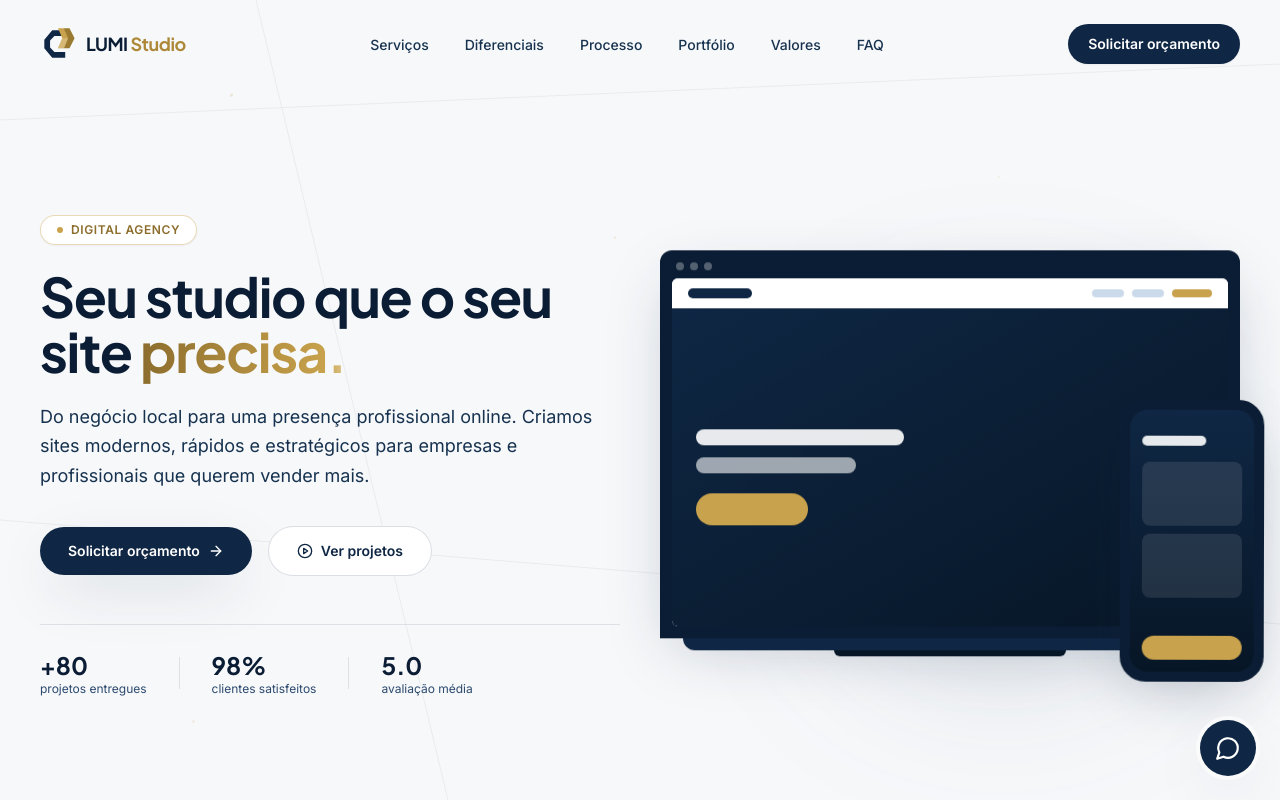
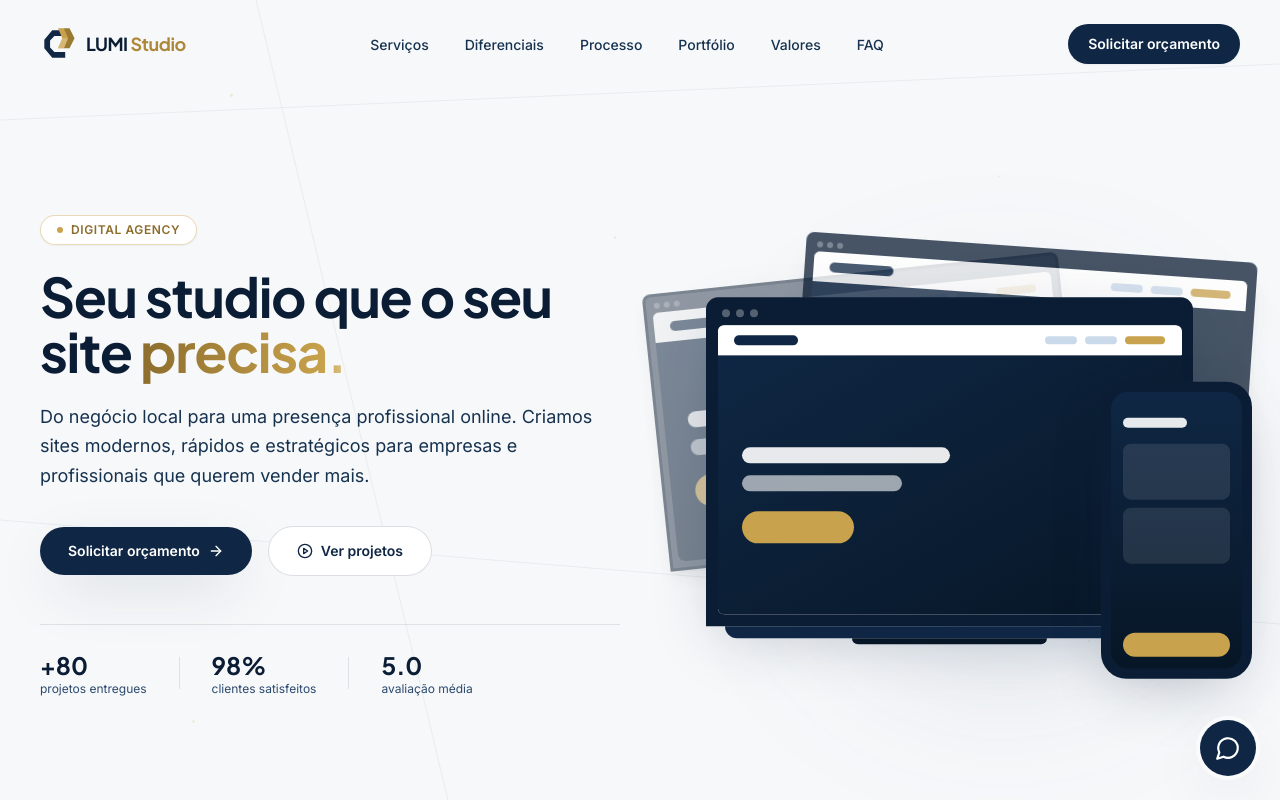
Before and after one commit to rafaelhbello/Lumi-Studio, a Next.js app: page / in a window 1280 px wide. Shown: the top 800 px of the page. Built offline with nearby package versions, Linux system fonts and the light colour scheme.

Commit message:
Hero: efeito cascata nos mockups de notebook e celular

```diff
--- a/components/Hero.tsx
+++ b/components/Hero.tsx
@@ -4,6 +4,41 @@ import { motion, useScroll, useTransform } from 'framer-motion';
 import { useRef } from 'react';
 import { ArrowRight, PlayCircle } from 'lucide-react';
 import AmbientBackground from './AmbientBackground';
+
+function BrowserScreen({ className = '' }: { className?: string }) {
+  return (
+    <div className={`overflow-hidden rounded-md bg-offwhite ${className}`}>
+      <div className="flex h-full w-full flex-col">
+        <div className="flex items-center justify-between bg-white px-3 py-2 sm:px-4 sm:py-2.5">
+          <div className="h-2 w-12 rounded-full bg-navy-700 sm:h-2.5 sm:w-16" />
+          <div className="flex gap-1.5 sm:gap-2">
+            <div className="h-1.5 w-6 rounded-full bg-navy-100 sm:h-2 sm:w-8" />
+            <div className="h-1.5 w-6 rounded-full bg-navy-100 sm:h-2 sm:w-8" />
+            <div className="h-1.5 w-8 rounded-full bg-gold-500 sm:h-2 sm:w-10" />
+          </div>
+        </div>
+        <div className="flex flex-1 flex-col items-start justify-center gap-2 bg-gradient-to-br from-navy-700 to-navy-900 px-4 sm:gap-3 sm:px-6">
+          <div className="h-1.5 w-16 rounded-full bg-gold-400/80 sm:h-2 sm:w-24" />
+          <div className="h-3 w-36 rounded-full bg-white/90 sm:h-4 sm:w-52" />
+          <div className="h-3 w-28 rounded-full bg-white/60 sm:h-4 sm:w-40" />
+          <div className="mt-1 h-6 w-20 rounded-full bg-gold-500 sm:mt-2 sm:h-8 sm:w-28" />
+        </div>
+      </div>
+    </div>
+  );
+}
+
+function PhoneScreen() {
+  return (
+    <div className="flex h-full flex-col gap-2 bg-gradient-to-b from-navy-700 to-navy-900 p-3">
+      <div className="h-1.5 w-10 rounded-full bg-gold-400/80" />
+      <div className="h-2.5 w-16 rounded-full bg-white/90" />
+      <div className="mt-2 h-14 w-full rounded-lg bg-white/10" />
+      <div className="h-14 w-full rounded-lg bg-white/10" />
+      <div className="mt-auto h-6 w-full rounded-full bg-gold-500" />
+    </div>
+  );
+}
 
 export default function Hero() {
   const ref = useRef<HTMLDivElement>(null);
@@ -97,65 +132,137 @@ export default function Hero() {
           </motion.div>
         </div>
 
-        {/* Mockups */}
+        {/* Mockups em cascata */}
         <motion.div
           style={{ y, opacity }}
-          initial={{ opacity: 0, scale: 0.92 }}
-          animate={{ opacity: 1, scale: 1 }}
-          transition={{ duration: 0.9, delay: 0.2, ease: [0.22, 1, 0.36, 1] }}
+          initial={{ opacity: 0 }}
+          animate={{ opacity: 1 }}
+          transition={{ duration: 0.6, delay: 0.15 }}
           className="relative z-10 mx-auto w-full max-w-lg lg:max-w-none"
         >
           <div className="absolute left-1/2 top-1/2 -z-10 h-[420px] w-[420px] -translate-x-1/2 -translate-y-1/2 rounded-full bg-gold-400/20 blur-[100px]" />
           <div className="absolute left-1/3 top-1/4 -z-10 h-[300px] w-[300px] rounded-full bg-navy-400/20 blur-[90px]" />
 
-          <div className="relative mx-auto w-full animate-float">
+          <div className="relative mx-auto aspect-[4/3] w-full max-w-md lg:max-w-none">
+            {/* Camada 3 — fundo (mais atrás, menor, deslocada) */}
+            <motion.div
+              initial={{ opacity: 0, y: 40, x: -28, rotate: -6 }}
+              animate={{
+                opacity: 0.55,
+                y: [0, -8, 0],
+                x: -28,
+                rotate: -6,
+              }}
+              transition={{
+                opacity: { duration: 0.7, delay: 0.15 },
+                y: { duration: 7, repeat: Infinity, ease: 'easeInOut', delay: 0.4 },
+              }}
+              className="absolute left-[4%] top-[8%] z-0 w-[72%]"
+            >
+              <div className="rounded-t-lg border-[3px] border-navy-800/80 bg-navy-800/80 p-1.5 shadow-lg">
+                <div className="mb-1 flex gap-1 pl-0.5">
+                  <span className="h-1.5 w-1.5 rounded-full bg-white/25" />
+                  <span className="h-1.5 w-1.5 rounded-full bg-white/25" />
+                  <span className="h-1.5 w-1.5 rounded-full bg-white/25" />
+                </div>
+                <BrowserScreen className="aspect-[16/10] opacity-90" />
+              </div>
+            </motion.div>
+
+            {/* Camada 2 — meio */}
+            <motion.div
+              initial={{ opacity: 0, y: 50, x: 20, rotate: 4 }}
+              animate={{
+                opacity: 0.75,
+                y: [0, -12, 0],
+                x: 20,
+                rotate: 4,
+              }}
+              transition={{
+                opacity: { duration: 0.7, delay: 0.28 },
+                y: { duration: 6.5, repeat: Infinity, ease: 'easeInOut', delay: 0.2 },
+              }}
+              className="absolute right-[2%] top-[2%] z-[1] w-[78%]"
+            >
+              <div className="rounded-t-lg border-[3px] border-navy-800 bg-navy-800 p-1.5 shadow-xl">
+                <div className="mb-1 flex gap-1 pl-0.5">
+                  <span className="h-1.5 w-1.5 rounded-full bg-white/30" />
+                  <span className="h-1.5 w-1.5 rounded-full bg-white/30" />
+                  <span className="h-1.5 w-1.5 rounded-full bg-white/30" />
+                </div>
+                <BrowserScreen className="aspect-[16/10]" />
+              </div>
+            </motion.div>
+
+            {/* Camada 1 — notebook principal (frente) */}
+            <motion.div
+              initial={{ opacity: 0, y: 60, scale: 0.94 }}
+              animate={{
+                opacity: 1,
+                y: [0, -14, 0],
+                scale: 1,
+              }}
+              transition={{
+                opacity: { duration: 0.8, delay: 0.4 },
+                scale: { duration: 0.8, delay: 0.4, ease: [0.22, 1, 0.36, 1] },
+                y: { duration: 6, repeat: Infinity, ease: 'easeInOut' },
+              }}
+              className="absolute bottom-[6%] left-[8%] z-[2] w-[84%]"
+            >
               <div className="rounded-t-xl border-4 border-navy-800 bg-navy-800 p-2 shadow-premium">
                 <div className="flex items-center gap-1.5 pb-2 pl-1">
                   <span className="h-2 w-2 rounded-full bg-white/30" />
                   <span className="h-2 w-2 rounded-full bg-white/30" />
                   <span className="h-2 w-2 rounded-full bg-white/30" />
                 </div>
-              <div className="aspect-[16/10] w-full overflow-hidden rounded-md bg-offwhite">
-                <div className="flex h-full w-full flex-col">
-                  <div className="flex items-center justify-between bg-white px-4 py-2.5">
-                    <div className="h-2.5 w-16 rounded-full bg-navy-700" />
-                    <div className="flex gap-2">
-                      <div className="h-2 w-8 rounded-full bg-navy-100" />
-                      <div className="h-2 w-8 rounded-full bg-navy-100" />
-                      <div className="h-2 w-10 rounded-full bg-gold-500" />
-                    </div>
-                  </div>
-                  <div className="flex flex-1 flex-col items-start justify-center gap-3 bg-gradient-to-br from-navy-700 to-navy-900 px-6">
-                    <div className="h-2 w-24 rounded-full bg-gold-400/80" />
-                    <div className="h-4 w-52 rounded-full bg-white/90" />
-                    <div className="h-4 w-40 rounded-full bg-white/60" />
-                    <div className="mt-2 h-8 w-28 rounded-full bg-gold-500" />
-                  </div>
-                </div>
-              </div>
+                <BrowserScreen className="aspect-[16/10]" />
               </div>
               <div className="mx-auto h-3 w-[92%] rounded-b-xl bg-navy-700" />
               <div className="mx-auto h-1.5 w-[40%] rounded-b-lg bg-navy-900" />
-          </div>
+            </motion.div>
 
+            {/* Celular — cascata na frente/direita */}
             <motion.div
-            className="absolute -bottom-6 -right-2 w-28 animate-floatSlow sm:w-32 lg:-right-6 lg:w-36"
-            initial={{ opacity: 0, x: 20 }}
-            animate={{ opacity: 1, x: 0 }}
-            transition={{ duration: 0.8, delay: 0.6 }}
+              initial={{ opacity: 0, y: 70, x: 30 }}
+              animate={{
+                opacity: 1,
+                y: [0, -10, 0],
+                x: 0,
+              }}
+              transition={{
+                opacity: { duration: 0.7, delay: 0.55 },
+                x: { duration: 0.7, delay: 0.55, ease: [0.22, 1, 0.36, 1] },
+                y: { duration: 5.5, repeat: Infinity, ease: 'easeInOut', delay: 0.3 },
+              }}
+              className="absolute -bottom-2 right-0 z-[3] w-[26%] min-w-[5.5rem] sm:min-w-[7rem] lg:right-[-2%]"
             >
-            <div className="rounded-[1.6rem] border-4 border-navy-800 bg-navy-800 p-1.5 shadow-premium">
-              <div className="aspect-[9/19] w-full overflow-hidden rounded-[1.1rem] bg-offwhite">
-                <div className="flex h-full flex-col gap-2 bg-gradient-to-b from-navy-700 to-navy-900 p-3">
-                  <div className="h-1.5 w-10 rounded-full bg-gold-400/80" />
-                  <div className="h-2.5 w-16 rounded-full bg-white/90" />
-                  <div className="mt-2 h-16 w-full rounded-lg bg-white/10" />
-                  <div className="h-16 w-full rounded-lg bg-white/10" />
-                  <div className="mt-auto h-6 w-full rounded-full bg-gold-500" />
-                </div>
+              <div className="rounded-[1.4rem] border-4 border-navy-800 bg-navy-800 p-1.5 shadow-premium sm:rounded-[1.6rem]">
+                <div className="aspect-[9/19] w-full overflow-hidden rounded-[1rem] bg-offwhite sm:rounded-[1.1rem]">
+                  <PhoneScreen />
                 </div>
               </div>
             </motion.div>
+
+            {/* Celular menor atrás (eco da cascata) */}
+            <motion.div
+              initial={{ opacity: 0, y: 40 }}
+              animate={{
+                opacity: 0.5,
+                y: [0, -6, 0],
+              }}
+              transition={{
+                opacity: { duration: 0.6, delay: 0.7 },
+                y: { duration: 6.2, repeat: Infinity, ease: 'easeInOut', delay: 0.6 },
+              }}
+              className="absolute bottom-[18%] right-[22%] z-[1] w-[18%] min-w-[3.5rem] rotate-[-8deg] sm:min-w-[4.5rem]"
+            >
+              <div className="rounded-[1rem] border-[3px] border-navy-800/70 bg-navy-800/70 p-1 shadow-lg">
+                <div className="aspect-[9/19] w-full overflow-hidden rounded-[0.7rem] bg-offwhite opacity-90">
+                  <PhoneScreen />
+                </div>
+              </div>
+            </motion.div>
+          </div>
         </motion.div>
       </div>
     </section>
```
Lines whose indentation alone changed are shown as unchanged.
